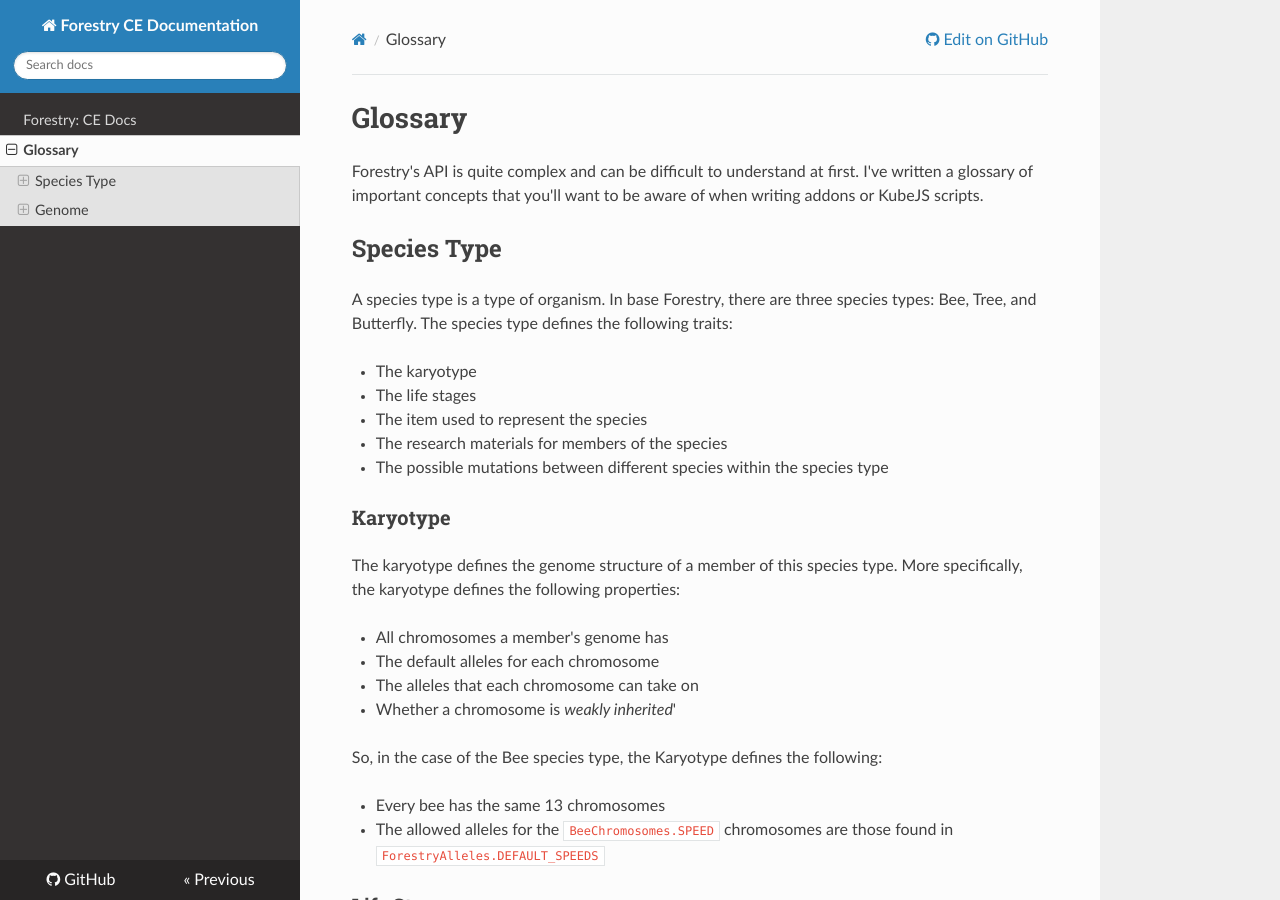
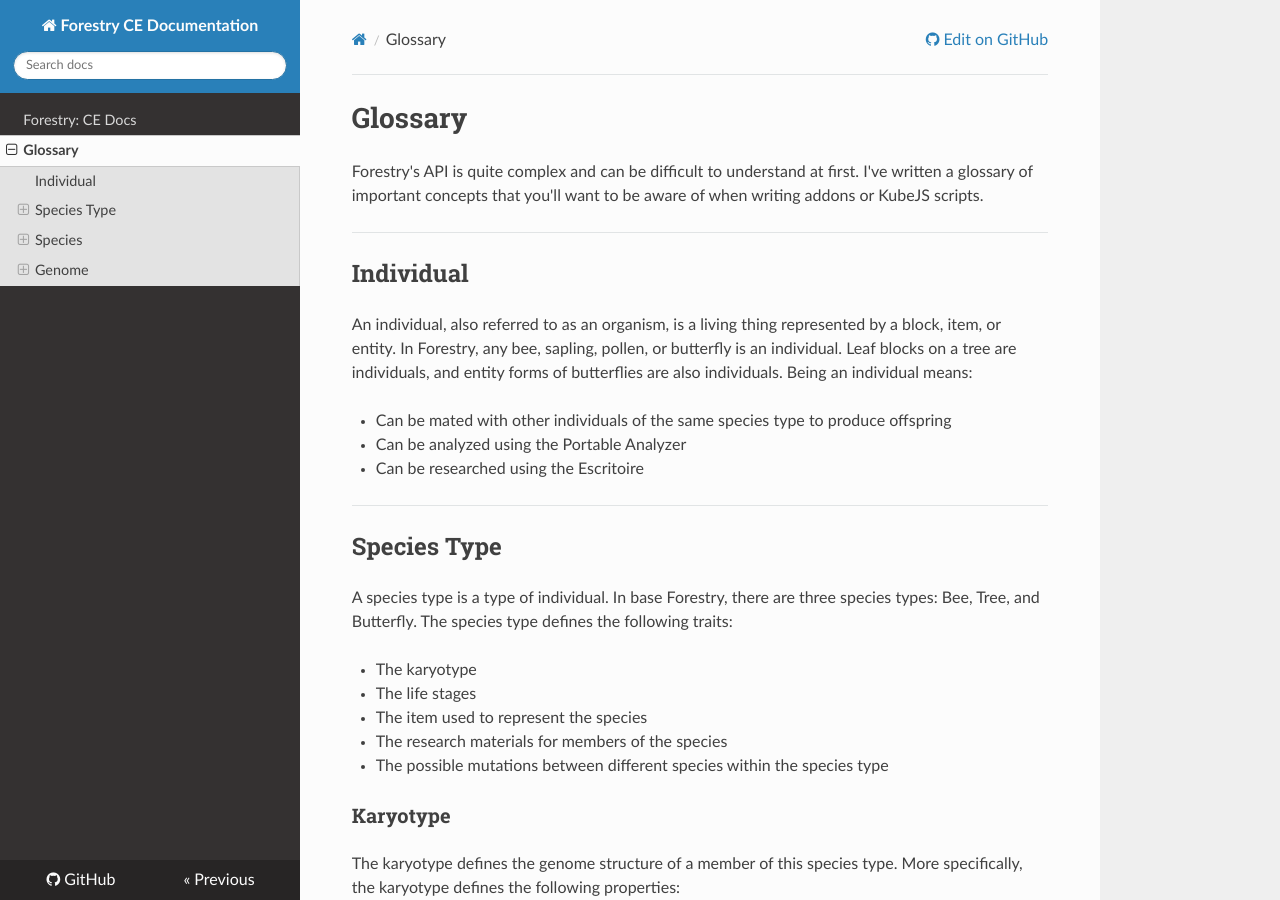
Before and after one commit to thedarkcolour/ForestryDocs, an MkDocs documentation site: the page built from docs/glossary.md, in a window 1280 px wide and 900 px high. Built offline with MkDocs 1.6.1, drawn with Linux system fonts in a browser that asks for light colours; nearby versions of some CDN libraries; some of the changed text lies outside the part shown.

Commit message:
Add more terms to glossary

```diff
--- a/docs/glossary.md
+++ b/docs/glossary.md
@@ -2,8 +2,21 @@
 Forestry's API is quite complex and can be difficult to understand at first. I've written a glossary of
 important concepts that you'll want to be aware of when writing addons or KubeJS scripts.
 
+---
+
+## Individual
+An individual, also referred to as an organism, is a living thing represented by a block, item, or entity.
+In Forestry, any bee, sapling, pollen, or butterfly is an individual. Leaf blocks on a tree are individuals,
+and entity forms of butterflies are also individuals. Being an individual means:
+
+- Can be mated with other individuals of the same species type to produce offspring
+- Can be analyzed using the Portable Analyzer
+- Can be researched using the Escritoire
+
+---
+
 ## Species Type
-A species type is a type of organism. In base Forestry, there are three species types: Bee, Tree, and Butterfly.
+A species type is a type of individual. In base Forestry, there are three species types: Bee, Tree, and Butterfly.
 The species type defines the following traits:
 
 * The karyotype
@@ -58,8 +71,28 @@ a new, third species. Mutations define two different parent species, a resulting
 for that mutation to occur. Mutations may also specify mutation conditions, for example, the holiday bees require the
 date to be during a certain holiday, and other mutations might only be possible in certain biomes.
 
+---
+
+## Species
+A species is a variation of a species type. A species has:
+
+- Intrinsic traits, like colors, textures, temperature and humidity preferences, and a taxonomy
+- Default genome, even with alleles its parents did not have
+- Produce (ex. honey combs, cherries, silk cocoon)
+
+### Bee Species
+A bee species has:
+
+- Colors for outline, body, and stripes
+- Climate preferences for temperature and humidity
+- Produce, items it can produce while working in a hive
+- Specialties, items it can produce while in a jubilant state
+- Jubilance conditions, determines when a bee is in a jubilant state
+
+---
+
 ## Genome
-All organisms in Forestry have a genome, which stores the alleles of a bee.
+All individuals in Forestry have a genome, which stores the alleles of a bee.
 Specifically, the genome is a map of _chromosomes_ to _allele pairs_.
 
 ### Chromosome
```
